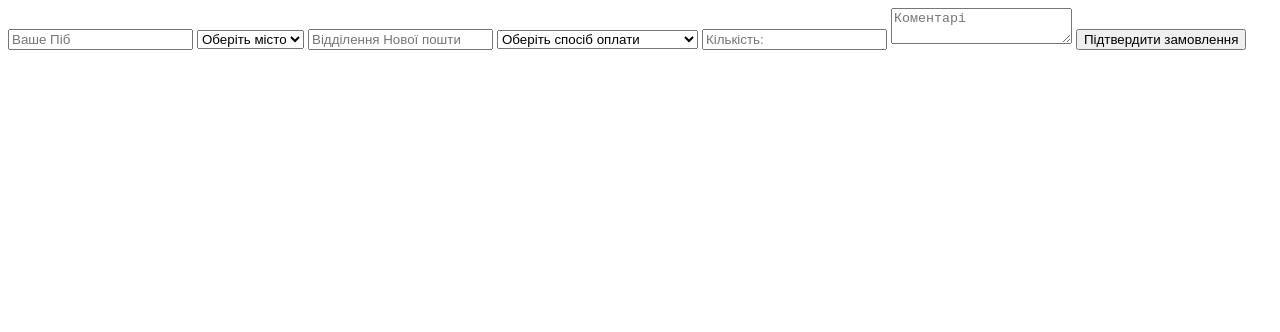
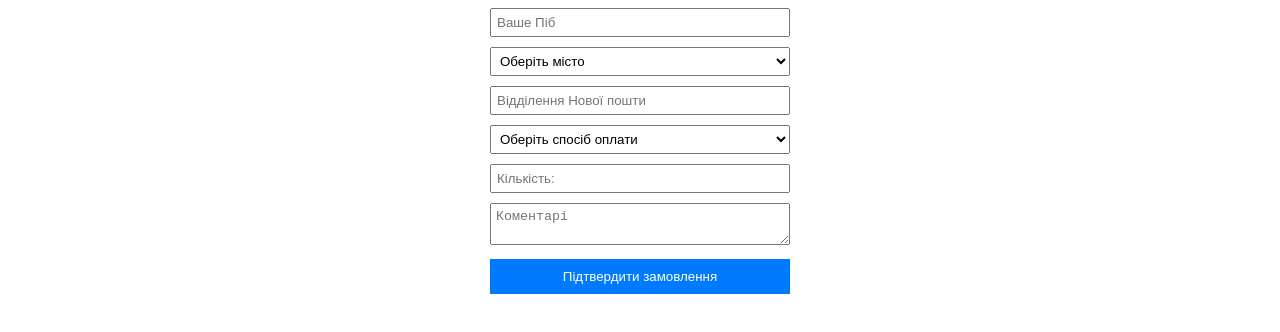
Before and after one commit to klima3775/Klymenko-Front-End-pro-10.11.2310.11, a plain HTML site: page index2.html in a window 1280 px wide. Drawn offline with Linux system fonts and the light colour scheme.

Commit message:
Form completed

```diff
--- a/index2.html
+++ b/index2.html
@@ -4,12 +4,13 @@
     <meta charset="UTF-8" />
     <meta name="viewport" content="width=device-width, initial-scale=1.0" />
     <title>Document</title>
+    <link rel="stylesheet" href="/src/style/test.css" />
   </head>
   <body>
     <div class="wrapper_forms">
       <div class="forms">
         <form id="forms">
-          <input placeholder="Ваше Піб" />
+          <input placeholder="Ваше Піб" type="text" />
           <select id="city" required>
             <option value="">Оберіть місто</option>
             <option value="Київ">Київ</option>
--- a/src/style/test.css
+++ b/src/style/test.css
@@ -0,0 +1,31 @@
+/* Стилі для форми */
+#forms {
+  width: 300px; /* Змініть ширину форми на ваш вибір */
+  margin: 0 auto; /* Вирівняти форму по центру */
+}
+
+/* Стилі для входу ПІБ */
+#forms input[type="text"],
+#forms input[type="number"],
+#forms textarea,
+#forms select {
+  width: 100%; /* Займати всю доступну ширину */
+  margin-bottom: 10px; /* Додати проміжок між елементами */
+  padding: 5px; /* Додати відступи */
+  box-sizing: border-box; /* Зберігати ширину і висоту елемента, включаючи падіння та кордон */
+}
+
+/* Стилі для кнопки */
+#forms button[type="submit"] {
+  width: 100%; /* Займати всю доступну ширину */
+  padding: 10px; /* Додати відступи */
+  background-color: #007bff; /* Змініть колір фону на ваш вибір */
+  color: #fff; /* Змініть колір тексту на ваш вибір */
+  border: none; /* Видалити рамку */
+  cursor: pointer; /* Змінити курсор на покажчик при наведенні */
+}
+
+/* Стилі для кнопки при наведенні */
+#forms button[type="submit"]:hover {
+  background-color: #0056b3; /* Змініть колір фону при наведенні на ваш вибір */
+}
```
